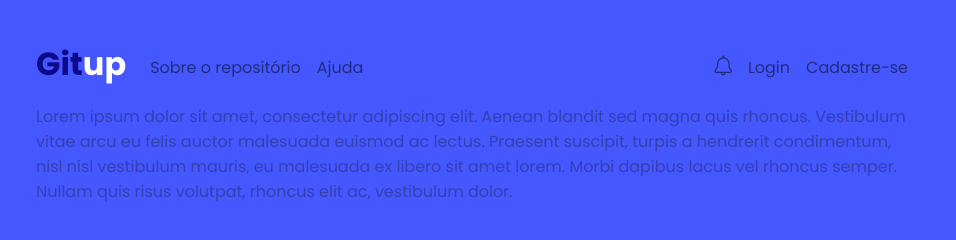
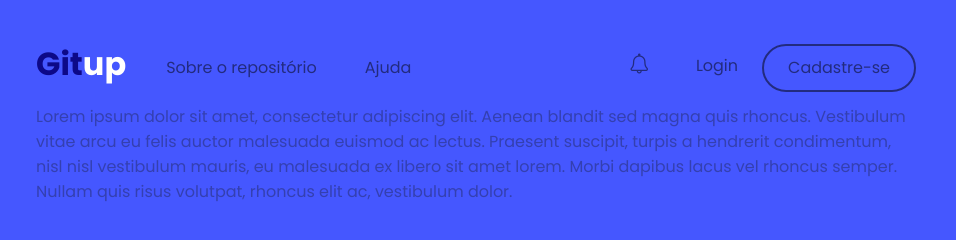
Before and after one commit to edicarlasillva/tcc, a website: page pages/index.html in a window 1280 px wide. Shown: the top 240 px of the page, 324-1280 px from the left. Drawn offline with nearby package versions, Linux system fonts and the light colour scheme.

```diff
--- a/pages/index.html
+++ b/pages/index.html
@@ -57,7 +57,7 @@
                   <ul class="navbar-nav d-none d-lg-flex ml-2 order-3">
                     <li class="nav-item"><a class="nav-link" href=""><i class="fal fa-bell notify"></i></a></li>
                     <li class="nav-item"><a class="nav-link" href="#">Login</a></li>
-                    <li class="nav-item"><a class="nav-link" href="#">Cadastre-se</a></li>
+                    <li class="nav-item"><a class="nav-link cadastre" href="#">Cadastre-se</a></li>
                   </ul>
                   <ul class="navbar-nav d-lg-none">
                     <li class="nav-item-divider"></li>
--- a/src/assets/scss/style.scss
+++ b/src/assets/scss/style.scss
@@ -21,6 +21,17 @@
 
 button.navbar-toggler {
   outline: 0;
+}
+
+.navbar-light .navbar-nav .nav-link {
+  padding: 10px 24px;
+}
+
+a.cadastre {
+  border: solid;
+  border-width: 2px;
+  border-radius: 24px;
+  line-height: 24px;
 }
 /*------------------------------------*\
   Home
```
Also changed, not shown: pages/search-filter.html (+1 -1 lines), src/assets/css/style.css.
